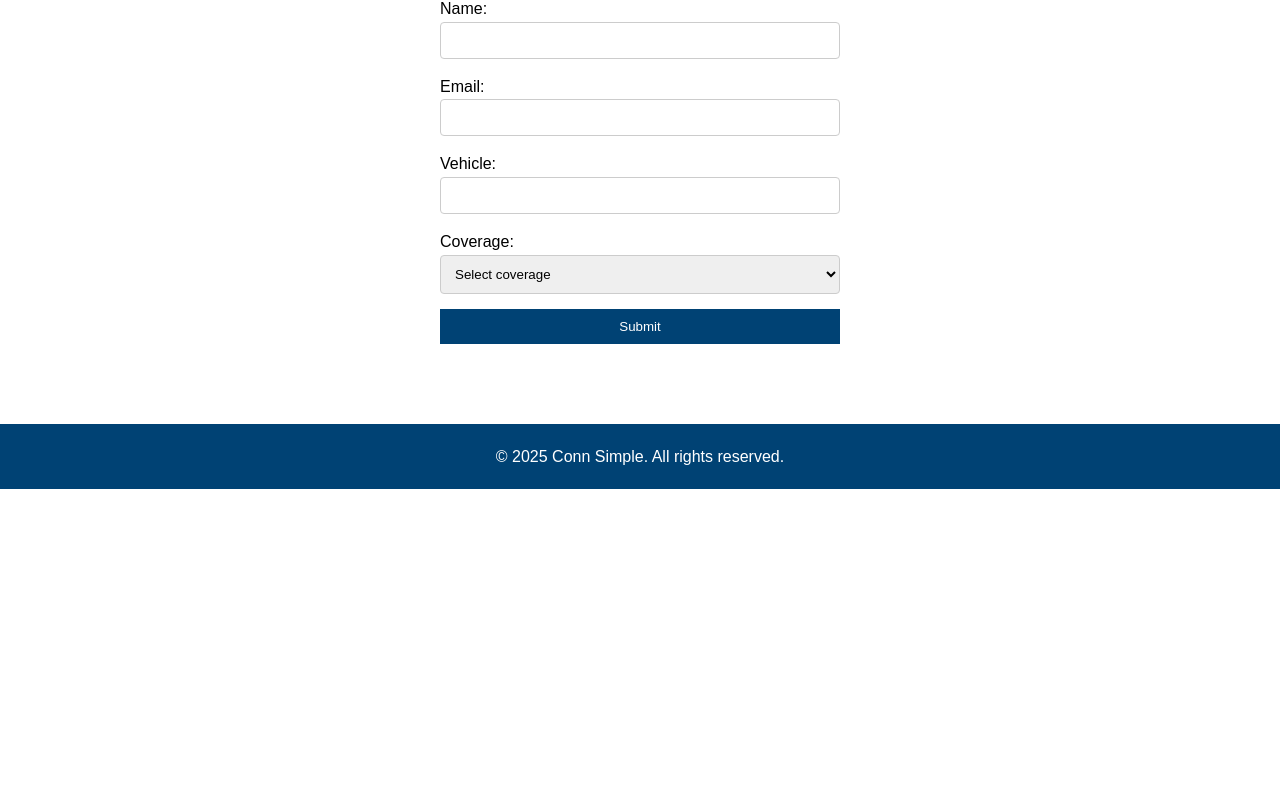
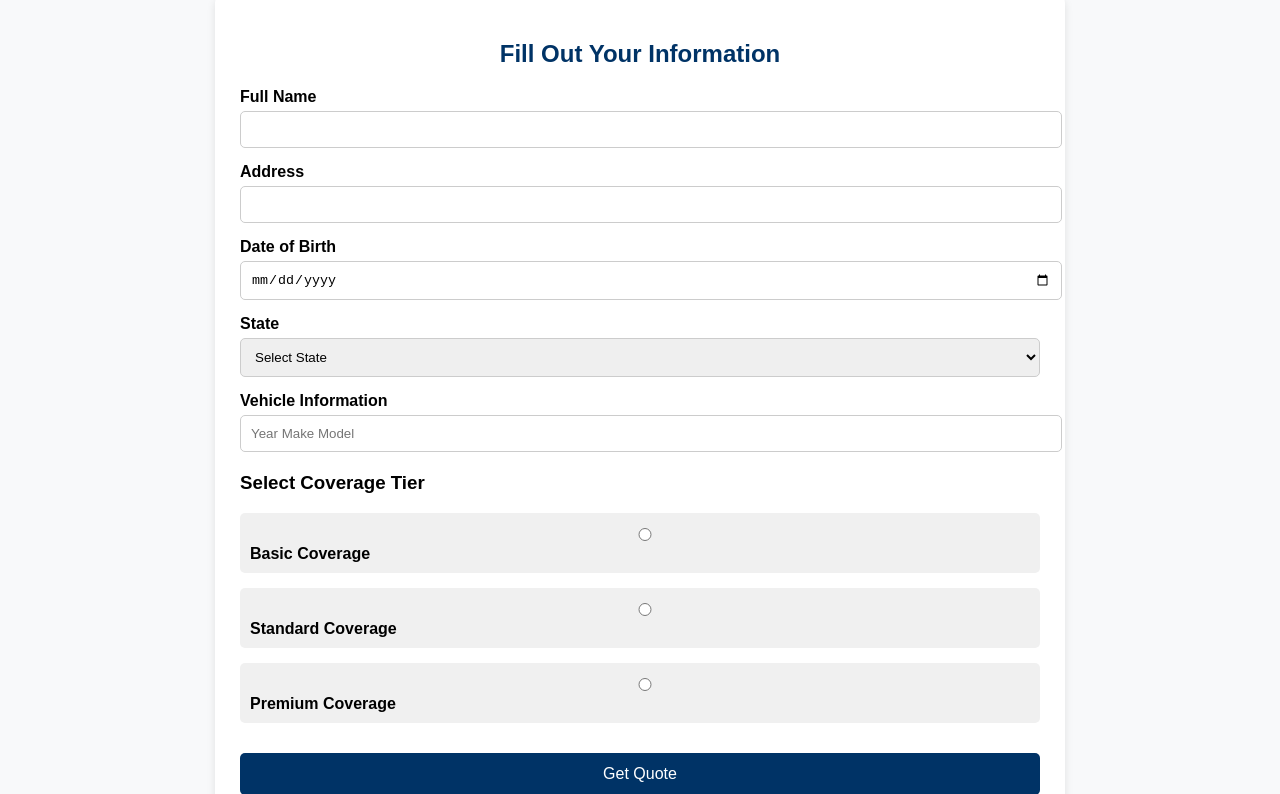
Before and after one commit to connsimple/auto-insurance-site, a plain HTML site: page quotes.html in a window 1280 px wide. Shown: the part 155-949 px from the top of the page. Before the commit the page ends 800 px from the top, so only its background shows below. Drawn offline with Linux system fonts and the light colour scheme.

Commit message:
Update quotes.html

```diff
--- a/quotes.html
+++ b/quotes.html
@@ -1,47 +1,119 @@
 <!DOCTYPE html>
 <html lang="en">
 <head>
-  <meta charset="UTF-8" />
-  <meta name="viewport" content="width=device-width, initial-scale=1.0" />
-  <title>Quotes - Conn Simple</title>
-  <link rel="stylesheet" href="style.css" />
-  <script src="script.js" defer></script>
+  <meta charset="UTF-8">
+  <meta name="viewport" content="width=device-width, initial-scale=1.0">
+  <title>Start Your Quote</title>
+  <style>
+    body {
+      font-family: Arial, sans-serif;
+      margin: 0;
+      padding: 0;
+      background: #f8f9fa;
+    }
+    header {
+      background: #003366;
+      color: #fff;
+      text-align: center;
+      padding: 20px;
+    }
+    main {
+      max-width: 800px;
+      margin: 30px auto;
+      background: #fff;
+      padding: 25px;
+      border-radius: 8px;
+      box-shadow: 0 4px 8px rgba(0,0,0,0.1);
+    }
+    h2 {
+      text-align: center;
+      color: #003366;
+    }
+    form label {
+      display: block;
+      margin-top: 15px;
+      font-weight: bold;
+    }
+    form input, form select {
+      width: 100%;
+      padding: 10px;
+      margin-top: 5px;
+      border: 1px solid #ccc;
+      border-radius: 5px;
+    }
+    .tier-options {
+      margin-top: 20px;
+    }
+    .tier-options label {
+      display: block;
+      background: #f0f0f0;
+      padding: 10px;
+      border-radius: 5px;
+      margin-bottom: 10px;
+      cursor: pointer;
+    }
+    button {
+      margin-top: 20px;
+      width: 100%;
+      padding: 12px;
+      background: #003366;
+      color: #fff;
+      border: none;
+      border-radius: 5px;
+      font-size: 16px;
+      cursor: pointer;
+    }
+    button:hover {
+      background: #0055aa;
+    }
+  </style>
 </head>
 <body>
   <header>
-    <nav class="navbar">
-      <a href="index.html" class="logo"><img src="logo.png" alt="Logo" /><span>CONN SIMPLE</span></a>
-      <ul class="nav-links">
-        <li><a href="index.html">Home</a></li>
-        <li><a href="about.html">About</a></li>
-        <li><a href="services.html">Services</a></li>
-        <li><a href="quotes.html" class="active">Quotes</a></li>
-        <li><a href="contact.html">Contact</a></li>
-      </ul>
-    </nav>
+    <h1>Start Your Quote</h1>
   </header>
 
-  <main class="page-content">
-    <h1>Get a Quote</h1>
+  <main>
+    <h2>Fill Out Your Information</h2>
     <form id="quoteForm">
-      <label>Name: <input type="text" required /></label>
-      <label>Email: <input type="email" required /></label>
-      <label>Vehicle: <input type="text" required /></label>
-      <label>Coverage:
-        <select required>
-          <option value="">Select coverage</option>
-          <option value="basic">Basic</option>
-          <option value="standard">Standard</option>
-          <option value="premium">Premium</option>
-        </select>
-      </label>
-      <button type="submit">Submit</button>
+      <label>Full Name</label>
+      <input type="text" id="name" required>
+
+      <label>Address</label>
+      <input type="text" id="address" required>
+
+      <label>Date of Birth</label>
+      <input type="date" id="dob" required>
+
+      <label>State</label>
+      <select id="state" required>
+        <option value="">Select State</option>
+        <option value="NY">New York</option>
+        <option value="CA">California</option>
+        <option value="TX">Texas</option>
+        <!-- Add all states later -->
+      </select>
+
+      <label>Vehicle Information</label>
+      <input type="text" id="vehicle" placeholder="Year Make Model" required>
+
+      <div class="tier-options">
+        <h3>Select Coverage Tier</h3>
+        <label>
+          <input type="radio" name="tier" value="basic" required> Basic Coverage
+        </label>
+        <label>
+          <input type="radio" name="tier" value="standard"> Standard Coverage
+        </label>
+        <label>
+          <input type="radio" name="tier" value="premium"> Premium Coverage
+        </label>
+      </div>
+
+      <button type="submit">Get Quote</button>
     </form>
-    <div id="quoteResult"></div>
   </main>
 
-  <footer>
-    <p>&copy; 2025 Conn Simple. All rights reserved.</p>
-  </footer>
+  <script src="quote.js"></script>
 </body>
 </html>
```
